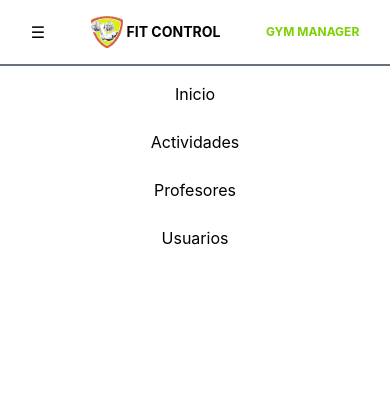
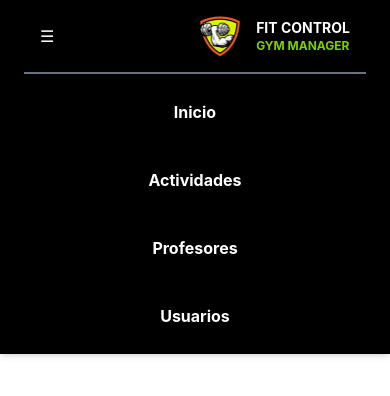
Before and after one commit to Grupo-2-FitControl/FitControl-Frontend, a React (Vite) app: page / in a window 390 px wide. Shown: the top 396 px of the page. Built offline with nearby package versions, Linux system fonts and the light colour scheme.

Commit message:
styles: I add styles for responsive desktop and mobile screens

```diff
--- a/src/components/layout/Navbar.jsx
+++ b/src/components/layout/Navbar.jsx
@@ -2,36 +2,54 @@ import { Link } from "react-router-dom";
 
 function Navbar() {
   return (
-    <header>
-      <div className="flex justify-around  items-center gap-4 border-b-2 border-gray-500 p-4">
-        <button> ☰ </button>
-        <div className="flex items-center gap-1">
+    <header className="shadow-md sticky top-0 z-50 background flex flex-col lg:flex-row justify-between items-center px-6">
+      <div className="w-full flex justify-between items-center gap-4 border-b-2 border-gray-500 p-4 lg:border-none lg:w-auto">
+        <button className="text-primary lg:hidden">☰</button>
+
+        <div className="flex items-center gap-4 text-center">
           <img
             src="src/assets/LogoFitControlGym.png"
             alt="Logo del gimnasio"
-            className="w-8 h-8"
+            className="w-10 h-10"
           />
-          <span className="font-bold text-sm uppercase">Fit Control</span>
+
+          <div className="flex flex-col items-start">
+            <span className="font-bold text-sm uppercase text-primary">
+              Fit Control
+            </span>
+            <p className="uppercase text-lime-500 text-xs font-bold">
+              Gym Manager
+            </p>
+          </div>
         </div>
-        <p className="uppercase text-lime-500 text-xs font-bold">Gym Manager</p>
       </div>
-      <nav className="p-4">
-        <ul className="flex flex-col gap-6 items-center w-full">
-          <li>
-            <Link to={"/"}>Inicio</Link>
+
+      <nav className="p-4 w-full lg:w-auto">
+        <ul className="flex flex-col gap-6 items-center w-full text-center lg:flex-row lg:gap-10">
+          <li className="nav-link">
+            <Link to={"/"}>
+              Inicio
+            </Link>
           </li>
-          <li>
-            <Link to={"/activities"}>Actividades</Link>
+          <li className="nav-link">
+            <Link to={"/activities"}>
+              Actividades
+            </Link>
           </li>
-          <li>
-            <Link to={"/teachers"}>Profesores</Link>
+          <li className="nav-link">
+            <Link to={"/teachers"}>
+              Profesores
+            </Link>
           </li>
-          <li>
-            <Link to={"/users"}>Usuarios</Link>
+          <li className="nav-link">
+            <Link to={"/users"}>
+              Usuarios
+            </Link>
           </li>
         </ul>
       </nav>
     </header>
   );
 }
+
 export default Navbar;
--- a/src/index.css
+++ b/src/index.css
@@ -17,3 +17,46 @@
     animation: slideIn 0.3s ease-out;
   }
 }
+
+:root {
+  --text-primary: #ffffff;
+  --text-secondary: #d4ff00;
+  --text-terciary: #ff5722;
+  --background: #000000;
+}
+
+.text-primary {
+  color: var(--text-primary);
+}
+.text-secondary {
+  color: var(--text-secondary);
+}
+.background {
+  background-color: var(--background);
+}
+.background-primary {
+  background-color: var(--text-primary);
+}
+.background-secondary {
+  background-color: var(--text-secondary);
+}
+.border-primary {
+  border: 3px solid var(--text-primary);
+}
+.border-secondary {
+  border: 3px solid var(--text-secondary);
+}
+.nav-link {
+  width: 80%;
+  color: var(--text-primary);
+  transition: all 0.3s;
+  padding: 10px;
+  font-weight: bold;
+}
+
+.nav-link:hover {
+  transform: translate(-2px, -2px);
+  color: black;
+  background-color: var(--text-secondary);
+  box-shadow: 5px 5px 0 #95b201;
+}
```
Lines whose indentation alone changed are shown as unchanged.
